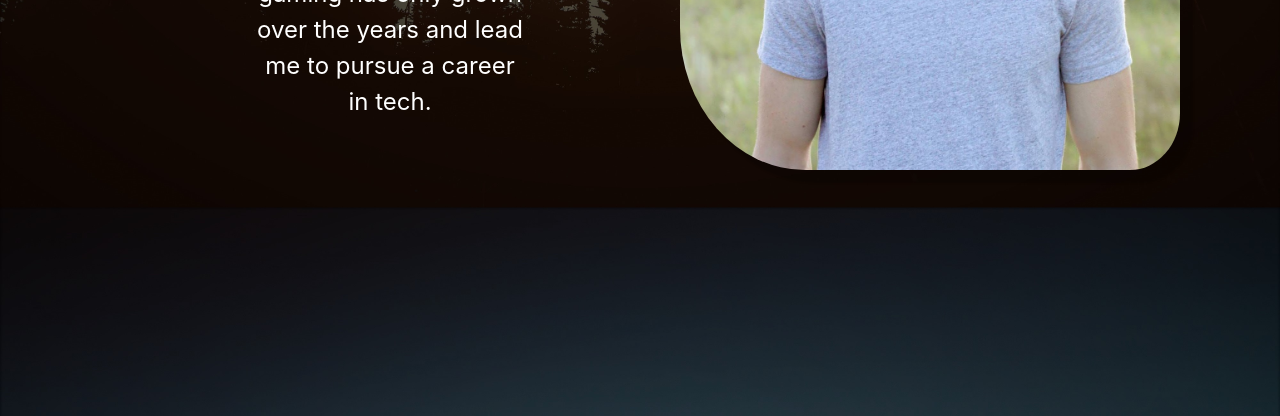
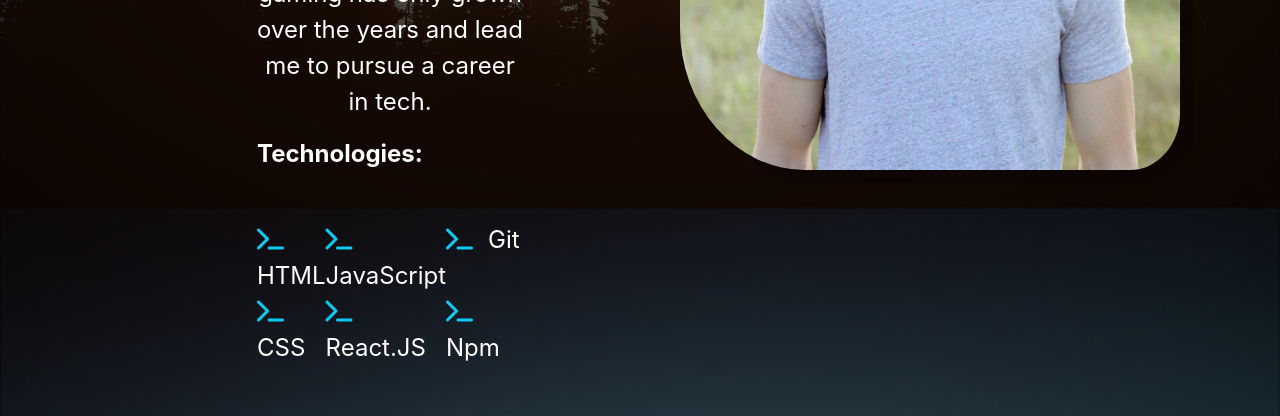
Before and after one commit to Braden-C/portfoliowebsite, a React (Create React App) app: page / in a window 1280 px wide. Shown: the part 1500-1916 px from the top of the page. Built offline with nearby package versions, Linux system fonts and the light colour scheme.

Commit message:
add technologies list

```diff
--- a/public/index.html
+++ b/public/index.html
@@ -18,7 +18,7 @@
     -->
   <link rel="manifest" href="%PUBLIC_URL%/manifest.json" />
 
-  <title>Braden Chapman</title>
+  <title>Braden Chapman | Front-End Dev </title>
 </head>
 
 <body>
--- a/src/App.css
+++ b/src/App.css
@@ -77,6 +77,33 @@ body {
     box-sizing: border-box;
 }
 
+.lead {
+    margin-top: 0;
+    margin-bottom: 50px;
+}
+
+.sub-header {
+    font-size: 1.5rem;
+    font-weight: bold;
+    margin-top: 40px;
+}
+
+.technology-list {
+    display: grid;
+    grid-template-rows: 1fr 1fr;
+    grid-template-columns: 1fr 1fr auto;
+    grid-auto-flow: column;
+    padding: 0;
+    font-size: 1.5rem;
+    margin-top: 50px;
+    list-style-type: none;
+}
+
+.fas {
+    margin-right: 15px;
+    color: #0dcaf0;
+}
+
 .secondary-button {
     display: block;
     text-decoration: none;
@@ -92,8 +119,8 @@ p {
 
 .contact-me-container {
     color: white;
-    padding-top: 250px;
-    padding-bottom: 200px;
+    margin-top: 150px;
+    padding-bottom: 50px;
     text-align: center;
 }
 
@@ -196,6 +223,15 @@ p {
     font-size: 1.8rem;
 }
 
+/* || ANIMATIONS */
+
+@keyframes slidein {}
+
+
+
+
+
+
 
 /* || SCALING FOR MOBILE  */
 
@@ -226,6 +262,7 @@ p {
 
     .container-md {
         padding-bottom: 100px;
+        width: 100%;
     }
 
     .container-fluid {
--- a/src/Components/AboutMe.js
+++ b/src/Components/AboutMe.js
@@ -1,6 +1,28 @@
 import React from "react";
 import Header from "./Header";
+
+
+const technologies = [
+    "HTML",
+    "CSS",
+    "JavaScript",
+    "React.JS",
+    "Git",
+    "Npm",
+];
+
+
+
 const AboutMe = (props) => {
+    const renderTechList = () => {
+        return technologies.map((item, index) => {
+            return <li className="technology-item" key={index}>
+                <i className="fas fa-terminal"></i>
+                <span>{item}</span>
+            </li>
+        });
+    };
+
     return (
         <div className="about-me-container" id="About">
             <div className="container-md">
@@ -9,6 +31,10 @@ const AboutMe = (props) => {
                     <strong> Hello, i am a 27 year old Front-End developer based in central Colorado.</strong>
                     <span> I became interested in software/Web development at a very young age, My passion for technology and gaming has only grown over the years and lead me to pursue a career in tech.</span>
                 </p>
+                <span className="sub-header">Technologies: </span>
+                <ul className="technology-list">
+                    {renderTechList()}
+                </ul>
             </div>
             <div className="img-container">
                 <img src=".\websitephoto.jpg" className="img-fluid" alt="self portrait"></img>
```
